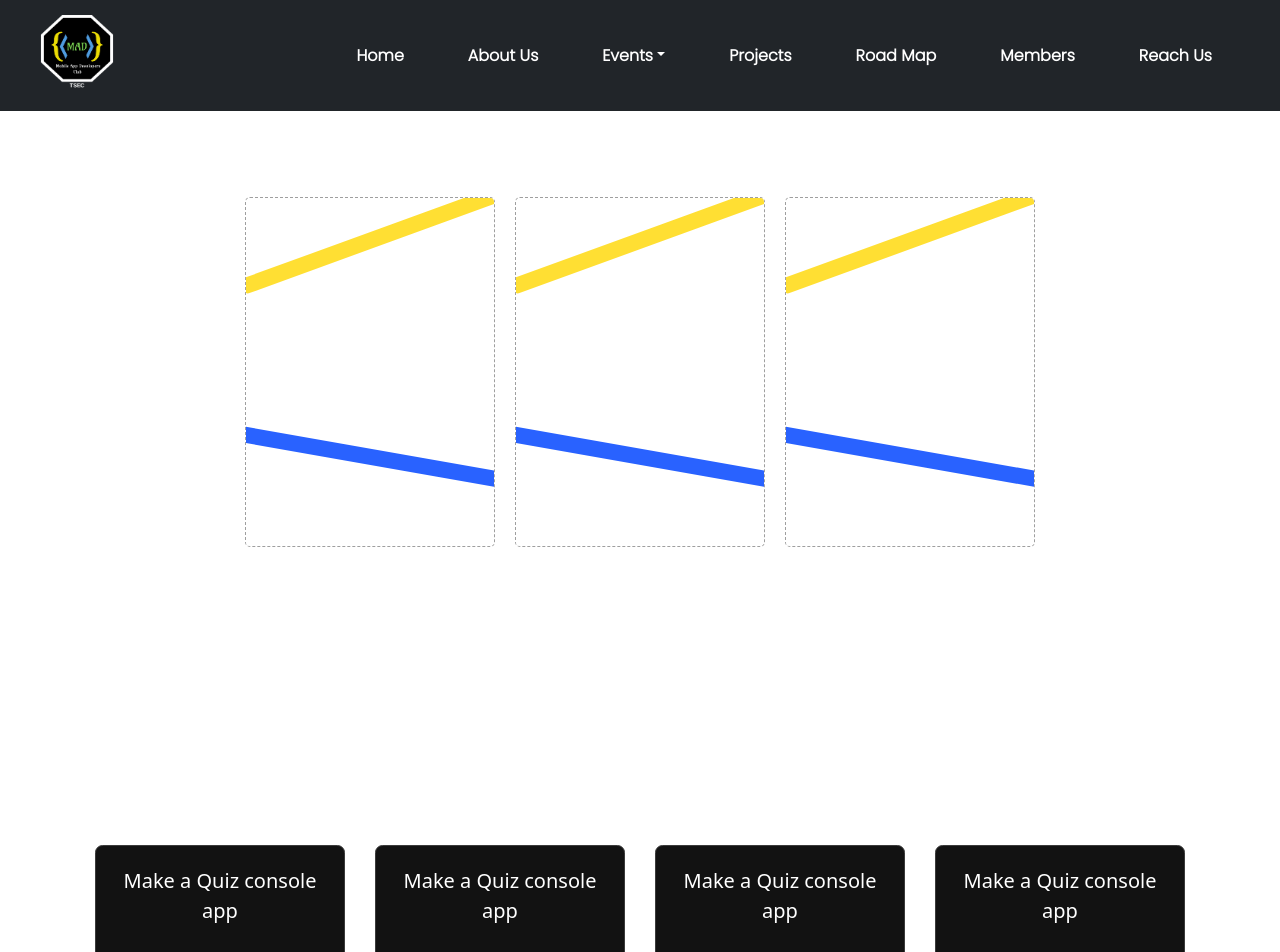
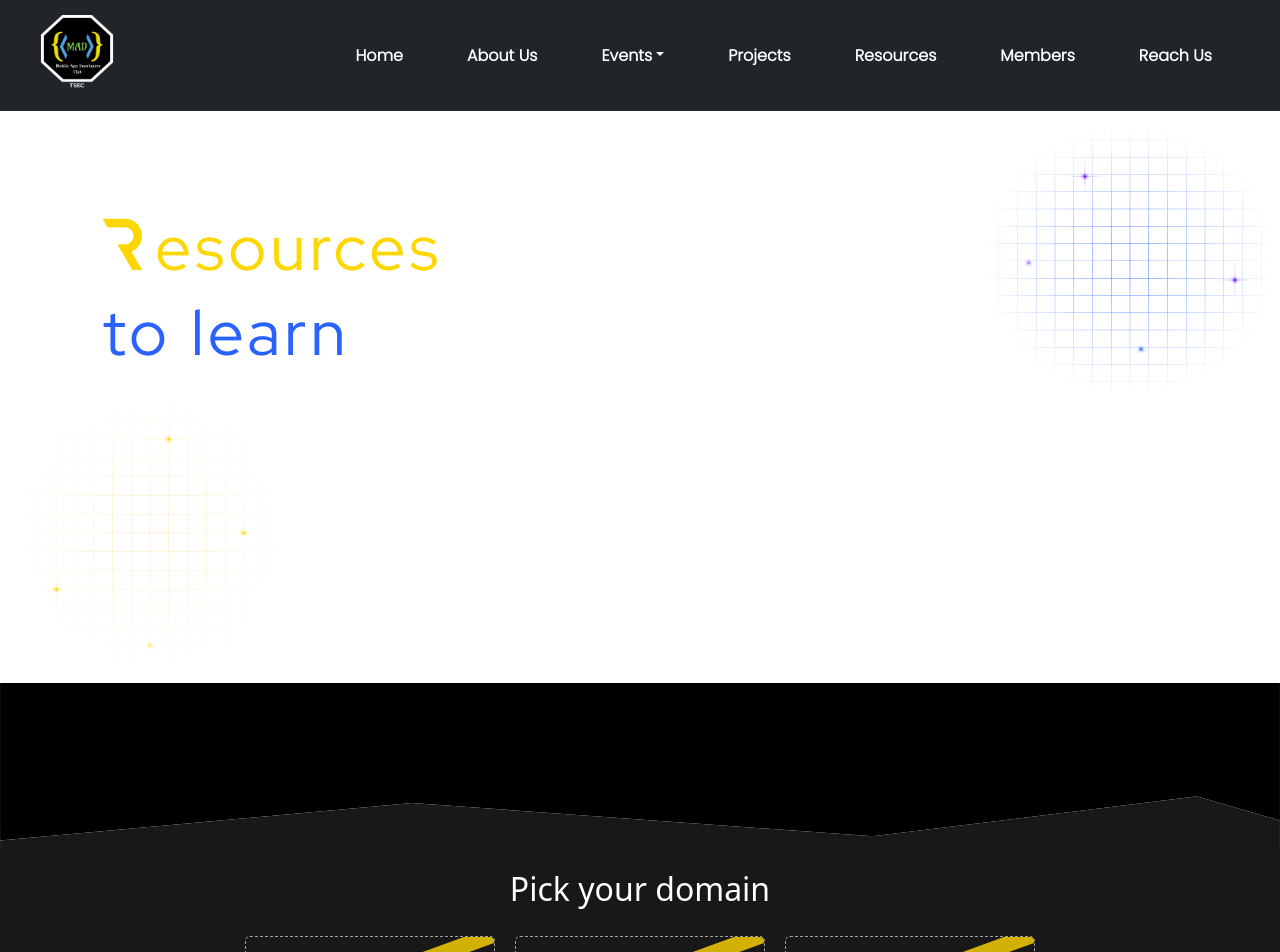
Before and after one commit to TSEC-MAD-Club/MAD-Website, a Next.js app: page /resources in a window 1280 px wide. Shown: the top 952 px of the page. Built offline with nearby package versions, Linux system fonts and the light colour scheme; grey boxes are pictures that could not be loaded.

Commit message:
modify resources header

```diff
--- a/components/Navbar/Navbar.js
+++ b/components/Navbar/Navbar.js
@@ -75,9 +75,11 @@ const Navbar = () => {
               </a>
             </li>
             <li className="nav-item me-5 ">
-              <a className="nav-link" href="#">
-                Road Map
-              </a>
+              <Link href='/resources'>
+                <a className="nav-link">
+                  Resources
+                </a>
+              </Link>
             </li>
             <li className="nav-item me-5 ">
               <a className="nav-link" href="#">
--- /dev/null
+++ b/components/ResourcesHeader/ResourcesHeader.js
@@ -0,0 +1,58 @@
+import styles from '../../styles/Resources/ResourcesHeader.module.css';
+
+const ResourcesHeader = () => {
+    return(
+        <>
+            <div>
+                <div className={styles.header_container}>
+                    <div>
+                        <div className={styles.title}>
+                            <div>
+                                <h1
+                                    className={styles.header_title}
+                                    style={{
+                                    color: "var(--primary-3)",
+                                    }}
+                                >
+                                    Resources
+                                </h1>
+                                <h1
+                                    className={styles.header_title}
+                                    style={{ color: "var(--primary-4)" }}
+                                >
+                                    to learn
+                                </h1>
+                            </div>
+                        </div>
+                        <div className={styles.design_component}>
+                            <img src='/assets/design-component-2.svg'></img>
+                        </div>
+                        {/* <hr className={styles.dotted_line} />
+                        <br />
+                        <hr className={styles.dotted_line_vertical}/> */}
+                    </div>
+
+                    <div>
+                        <div className={styles.design_component}>
+                            <img src='/assets/design-component-1.svg'></img>
+                        </div>
+                        {/* <div className={styles.design_component}>
+                            <img src='/assets/design-component-2.svg'></img>
+                        </div> */}
+                    </div>
+
+                    {/* <div>
+
+                        <div className={styles.image_container}>
+                            <div className={styles.resources_img}>
+                                <img src='/assets/images/resources-blue.svg'></img>
+                            </div>
+                        </div>
+                    </div> */}
+                </div>
+            </div>
+        </>
+    );
+}
+
+export default ResourcesHeader;
--- a/pages/resources.jsx
+++ b/pages/resources.jsx
@@ -1,4 +1,5 @@
 import React from "react";
+import ResourcesHeader from "../components/ResourcesHeader/ResourcesHeader";
 import styles from "../styles/Resources/Resources.module.css";
 
 const data = [
@@ -100,10 +101,34 @@ export default function Resources() {
     <React.Fragment>
       {/* Navbar */}
 
-      {/* Resources to learn intro */}
+      {/* Resources to learn header */}
+      <ResourcesHeader />
+
+      <svg viewBox="0 0 1536 200" xmlns="http://www.w3.org/2000/svg">
+        <path fill="#000" d="M 0 189 L 495 144 L 495 0 L 0 0 Z"></path>{" "}
+        <path fill="#000" d="M 494 144 L 1048 184 L 1048 0 L 494 0 Z"></path>{" "}
+        <path fill="#000" d="M 1047 184 L 1437 136 L 1437 0 L 1047 0 Z"></path>
+        <path fill="#000" d="M 1436 136 L 1536 165 L 1536 0 L 1436 0 Z"></path>
+        <path
+          fill="#181818"
+          d="M 0 189 L 495 144 L 495 320 L 0 320 Z"
+        ></path>{" "}
+        <path
+          fill="#181818"
+          d="M 494 144 L 1048 184 L 1048 320 L 494 320 Z"
+        ></path>{" "}
+        <path
+          fill="#181818"
+          d="M 1047 184 L 1437 136 L 1437 320 L 1047 320 Z"
+        ></path>
+        <path
+          fill="#181818"
+          d="M 1436 136 L 1536 165 L 1536 320 L 1436 320 Z"
+        ></path>
+      </svg>
 
       {/* Pick domain */}
-      <div style={{ color: "#fff" }} className="resource-main">
+      <div style={{ color: "#fff", backgroundColor: "#181818" }} className="resource-main">
         <h2>Pick your domain</h2>
         <div className="resource-box">
           {data.map((domain_object, index) => (
--- /dev/null
+++ b/styles/Resources/ResourcesHeader.module.css
@@ -0,0 +1,121 @@
+
+.header_container {
+    display: flex;
+    flex-direction: row;
+    /* height: 100vh; */
+    justify-content: space-between;
+}
+
+.title {
+    padding-top: 8vw;
+    padding-left: 8vw;
+}
+
+.header_title {
+    font-family: var(--title-font);
+    font-weight: 400;
+    font-size: 5vw;
+    letter-spacing: 4px;
+}
+
+.dotted_line {
+    width: 45vw;
+    position: absolute;
+    height: 1px !important;
+    background-image: linear-gradient(
+        90deg,
+        transparent,
+        transparent 50%,
+        var(--primary-1) 50%,
+        var(--primary-1) 100%
+        ),
+        linear-gradient(to right, rgba(255, 215, 0, 1), rgba(255, 215, 0, 0));
+    background-size: 20px 3px, 100% 3px;
+    border: none;
+    opacity: 1 !important;
+}
+
+.dotted_line_vertical {
+    width: 40vh;
+    position: absolute;
+    height: 1px !important;
+    background-image: linear-gradient(
+        90deg,
+        transparent,
+        transparent 50%,
+        var(--primary-1) 50%,
+        var(--primary-1) 100%
+        ),
+        linear-gradient(to right, rgba(255, 215, 0, 1), rgba(255, 215, 0, 0));
+    background-size: 20px 3px, 100% 3px;
+    border: none;
+    opacity: 1 !important;
+    transform: rotate(270deg);
+}
+.design_component img{
+    width: 300px;
+    height: 300px;
+}
+
+.image_container {
+    margin: 8vw 8vw;
+}
+
+.resources_img img{
+    height: 45vh;
+    width: 40vw;
+}
+
+@media(max-width: 768px) and (min-width: 560px){
+
+    .header_container {
+        display: flex;
+        flex-direction: row;
+        /* justify-content: space-around; */
+    }
+
+    .title{
+        display: flex;
+        flex-direction: column;
+        align-items: center;
+        /* padding: 6vw 10vh; */
+        padding-right: 0px;
+    }
+
+    .header_title {
+        font-family: var(--title-font);
+        font-weight: 400;
+        font-size: 8vw;
+        letter-spacing: 4px;
+    }
+
+    .image_container {
+        margin: 0px;
+    }
+
+    .design_component{
+        display: none;
+    }
+
+    .resources_img img{
+        padding-right: 40px;
+    }
+
+}
+
+@media screen and (max-width: 561px){
+    .image_container{
+        display: none;
+    }
+
+    .design_component{
+        display: none;
+    }
+
+    .header_title {
+        font-family: var(--title-font);
+        font-weight: 400;
+        font-size: 14vw;
+        letter-spacing: 4px;
+    }
+}
```
Also changed, not shown: public/assets/design-component-1.svg (added), public/assets/design-component-2.svg (added).
